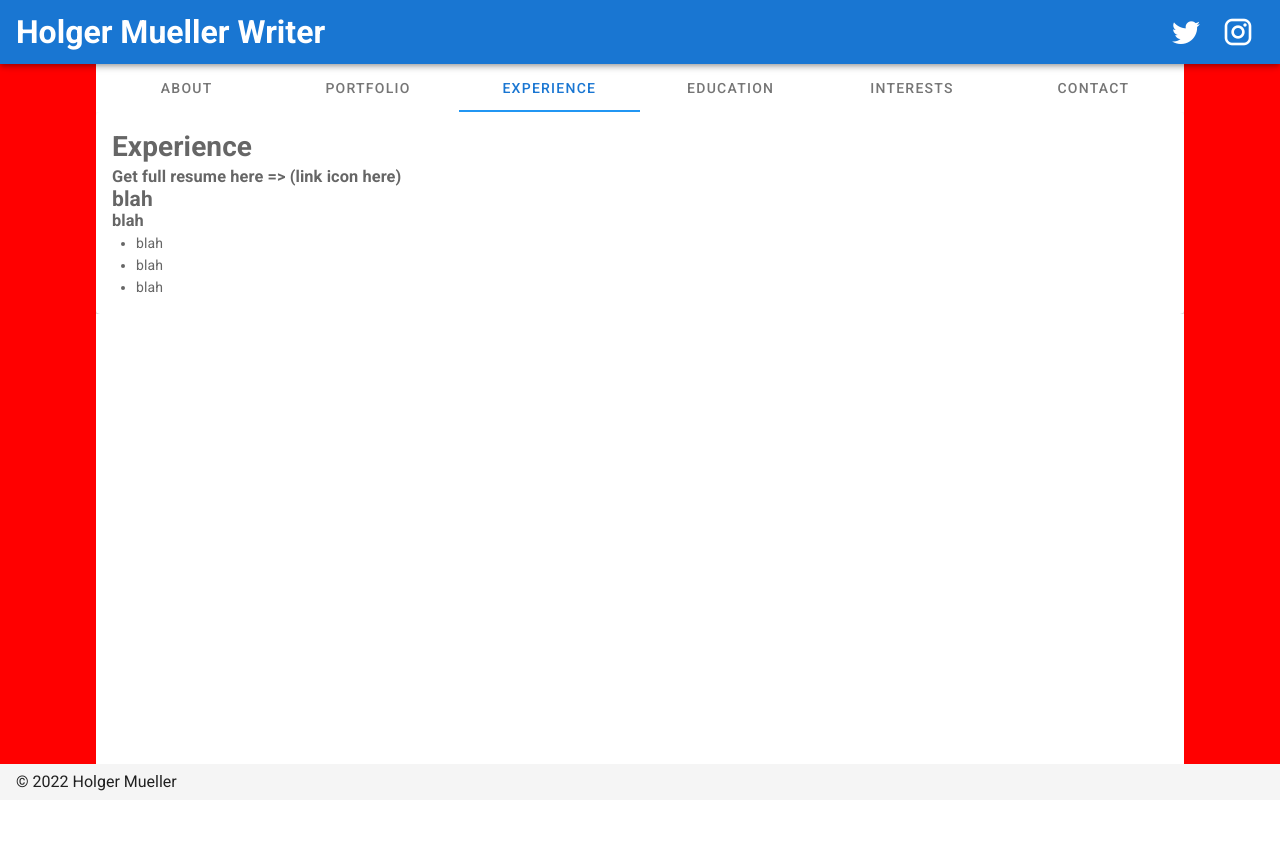
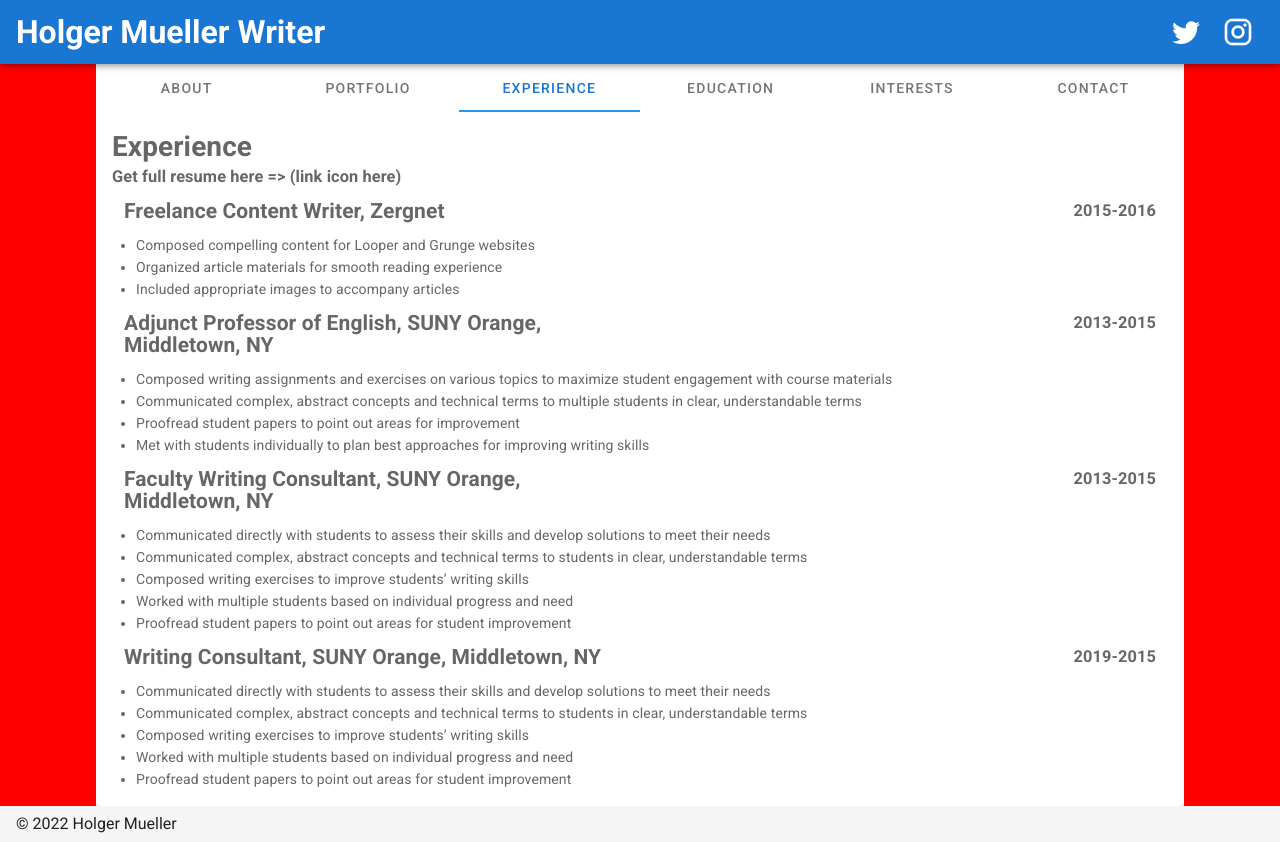
Before and after one commit to Holgermueller/HolgerMuellerWriter, a Vue app: page / in a window 1280 px wide. Both pictures are taken after a click on the tab "EXPERIENCE". Before the commit the page ends 800 px from the top, so only its background shows below. Built offline with nearby package versions, Linux system fonts and the light colour scheme.

Commit message:
set up experience page

```diff
--- a/src/components/Experience.vue
+++ b/src/components/Experience.vue
@@ -7,14 +7,21 @@
     </div>
 
     <div v-for="job in jobs" :key="job.placeOfEmployment">
-      <div>
+      <v-container>
+        <v-row>
+          <v-col>
             <h2>
               {{ job.placeOfEmployment }}
             </h2>
+          </v-col>
+          <v-col class="years-worked">
             <h3>
               {{ job.yearsWorked }}
             </h3>
-      </div>
+          </v-col>
+        </v-row>
+      </v-container>
+      <div></div>
 
       <ul v-for="(duty, i) in job.duties" :key="i">
         <li>
@@ -32,9 +39,47 @@ export default {
   data: () => ({
     jobs: [
       {
-        placeOfEmployment: "blah",
-        yearsWorked: "blah",
-        duties: ["blah", "blah", "blah"],
+        placeOfEmployment: "Freelance Content Writer, Zergnet",
+        yearsWorked: "2015-2016",
+        duties: [
+          "Composed compelling content for Looper and Grunge websites",
+          "Organized article materials for smooth reading experience",
+          "Included appropriate images to accompany articles",
+        ],
+      },
+      {
+        placeOfEmployment:
+          "Adjunct Professor of English, SUNY Orange, Middletown, NY",
+        yearsWorked: "2013-2015",
+        duties: [
+          "Composed writing assignments and exercises on various topics to maximize student engagement with course materials",
+          "Communicated complex, abstract concepts and technical terms to multiple students in clear, understandable terms",
+          "Proofread student papers to point out areas for improvement",
+          "Met with students individually to plan best approaches for improving writing skills",
+        ],
+      },
+      {
+        placeOfEmployment:
+          "Faculty Writing Consultant, SUNY Orange, Middletown, NY",
+        yearsWorked: "2013-2015",
+        duties: [
+          "Communicated directly with students to assess their skills and develop solutions to meet their needs",
+          "Communicated complex, abstract concepts and technical terms  to students in clear, understandable terms",
+          "Composed writing exercises to improve students’ writing skills",
+          "Worked with multiple students based on individual progress and need",
+          "Proofread student papers to point out areas for student improvement",
+        ],
+      },
+      {
+        placeOfEmployment: "Writing Consultant, SUNY Orange, Middletown, NY",
+        yearsWorked: "2019-2015",
+        duties: [
+          "Communicated directly with students to assess their skills and develop solutions to meet their needs",
+          "Communicated complex, abstract concepts and technical terms  to students in clear, understandable terms",
+          "Composed writing exercises to improve students’ writing skills",
+          "Worked with multiple students based on individual progress and need",
+          "Proofread student papers to point out areas for student improvement",
+        ],
       },
     ],
   }),
@@ -48,4 +93,8 @@ export default {
 h1 {
   margin: 8px 0;
 }
+
+.years-worked {
+  text-align: right;
+}
 </style>
```
Lines whose indentation alone changed are shown as unchanged.
